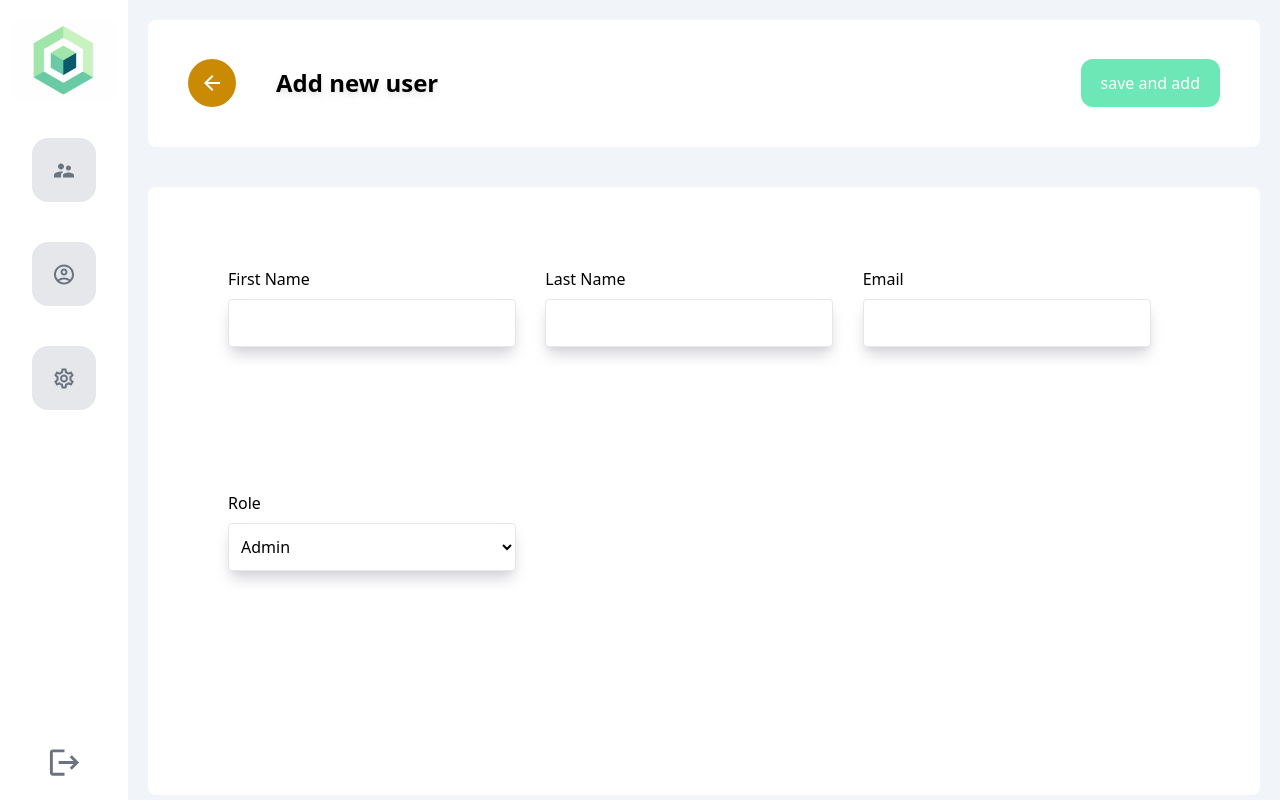
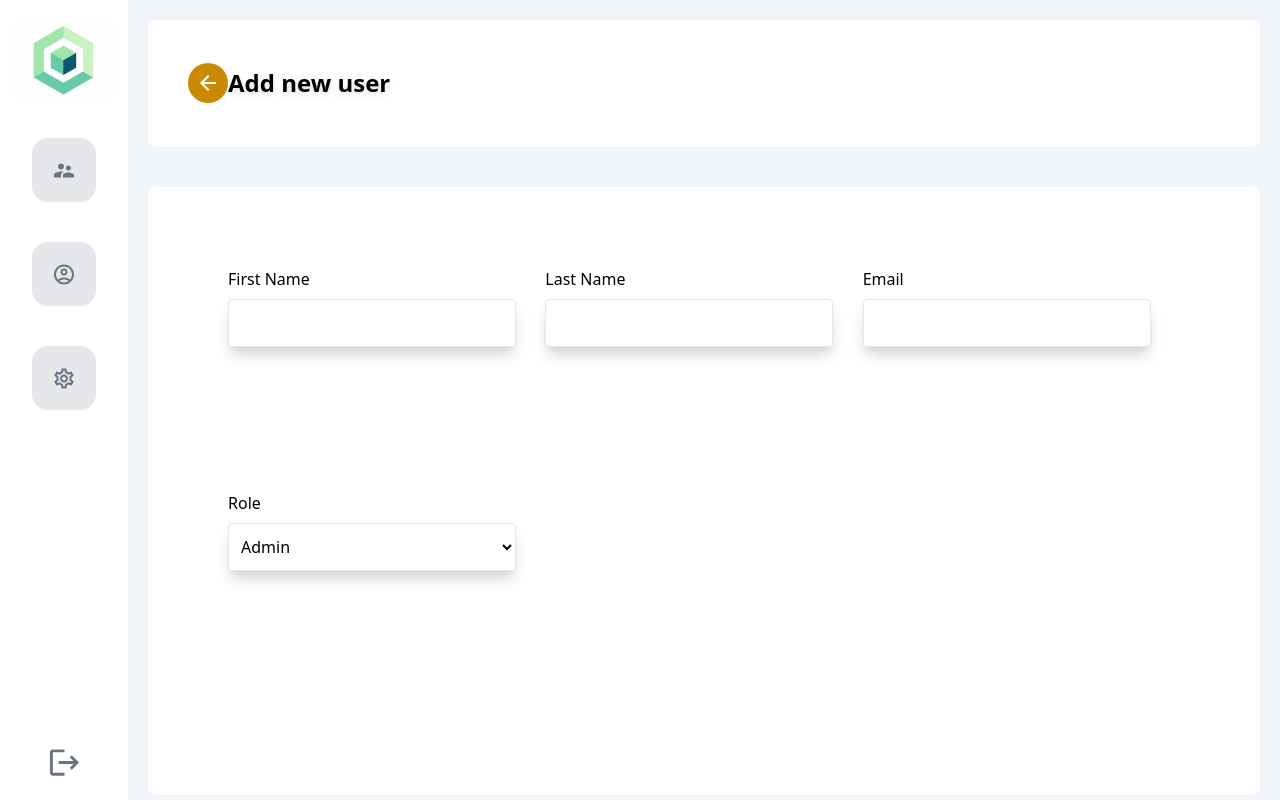
Before and after one commit to jeremy-marcillaud/prediko_assignment, a Next.js app: page /admin/users/new in a window 1280 px wide. Built offline with nearby package versions, Linux system fonts and the light colour scheme.

Commit message:
refacto first part

```diff
--- /dev/null
+++ b/atoms/button.tsx
@@ -0,0 +1,41 @@
+import { type ButtonHTMLAttributes, type ReactNode } from "react";
+import classNames from "classnames";
+
+type buttonVariant = "regular" | "danger" | "ghost" | "link";
+type buttonSize = "regular" | "large" | "small";
+
+export interface Props extends ButtonHTMLAttributes<HTMLButtonElement> {
+  size?: buttonSize;
+  variant?: buttonVariant;
+  children: ReactNode;
+}
+
+export default function Button({
+  size = "regular",
+  variant = "regular",
+  children,
+  className,
+  ...rest
+}: Props) {
+  return (
+    <button
+      className={classNames(
+        "h-fit w-fit rounded-lg text-xs font-medium transition-all",
+        "disabled:cursor-not-allowed disabled:opacity-50",
+        size === "large" && "px-5 py-3 text-base",
+        size === "regular" && "w-32 p-3 py-2 text-sm",
+        size === "small" && "px-2 py-2",
+        variant === "regular" &&
+          "bg-emerald-300 text-white hover:bg-brand-dark disabled:hover:bg-brand",
+        variant === "danger" &&
+          "bg-red-300 text-white hover:border-brand-dark hover:bg-brand-light disabled:border-brand disabled:bg-transparent",
+        variant === "ghost" &&
+          "text-brand hover:bg-brand-light disabled:hover:bg-transparent",
+        variant === "link" && "text-brand hover:underline disabled:no-underline"
+      )}
+      {...rest}
+    >
+      {children}
+    </button>
+  );
+}
--- /dev/null
+++ b/atoms/circleButton.tsx
@@ -0,0 +1,34 @@
+import { type ButtonHTMLAttributes, type ReactNode } from "react";
+import classNames from "classnames";
+import Link from "next/link";
+
+type buttonVariant = "regular" | "danger" | "ghost" | "link";
+type buttonSize = "regular" | "large" | "small";
+
+interface Props extends ButtonHTMLAttributes<HTMLButtonElement> {
+  path: string;
+  size?: buttonSize;
+  variant?: buttonVariant;
+  children: ReactNode;
+}
+
+export default function CircleButton({
+  size = "regular",
+  variant = "regular",
+  path,
+  children,
+}: Props) {
+  return (
+    <Link
+      className={classNames(
+        "h-fit w-fit rounded-full m-2 text-xs font-medium transition-all",
+        size === "large" && "px-5 py-3 text-base",
+        size === "regular" && "p-2",
+        variant === "regular" && "bg-yellow-600  text-white"
+      )}
+      href={path}
+    >
+      {children}
+    </Link>
+  );
+}
--- /dev/null
+++ b/atoms/spinner.tsx
@@ -0,0 +1,7 @@
+export default function Spinner() {
+  return (
+    <div className=" h-screen flex justify-center items-center">
+      <div className="animate-spin rounded-full h-32 w-32 border-b-2 border-gray-900"></div>
+    </div>
+  );
+}
--- a/lib/fetcher.ts
+++ b/lib/fetcher.ts
@@ -1,14 +1,10 @@
-export default function fetcher(url: string, data = undefined) {
-  return fetch(`${process.env.NEXT_PUBLIC_API_URL}${url}`, {
-    method: data ? "POST" : "GET",
-    headers: {
-      "Content-Type": "application/json",
-    },
-    body: JSON.stringify(data),
-  }).then((response) => {
-    if (response.status > 399 && response.status < 200) {
-      throw new Error();
+export default function fetcher(url: string, data: any) {
+  return fetch(`${process.env.NEXT_PUBLIC_API_URL}${url}`, data).then(
+    (response) => {
+      if (response.status > 399 && response.status < 200) {
+        throw new Error();
+      }
+      return response.json();
     }
-    return response.json();
-  });
+  );
 }
--- /dev/null
+++ b/lib/users.ts
@@ -0,0 +1,14 @@
+import { Args } from "../pages/admin/users/new";
+import fetcher from "./fetcher";
+
+export function createUser(url: string, { arg }: Args) {
+  return fetcher(url, { method: "POST", body: JSON.stringify(arg) });
+}
+
+export function updateUser(url: string, { arg }: Args) {
+  return fetcher(url, { method: "PUT", body: JSON.stringify(arg) });
+}
+
+export function deleteUser(url: string) {
+  return fetcher(url, { method: "DELETE" });
+}
--- a/pages/admin/users/[id].tsx
+++ b/pages/admin/users/[id].tsx
@@ -5,61 +5,33 @@
 import { SubmitHandler, useForm } from "react-hook-form";
 import { MdArrowBack } from "react-icons/md";
 import { useUser } from "../../../lib/hooks";
-import { Args, IFormInput } from "./new";
+import { IFormInput } from "./new";
 import useSWRMutation from "swr/mutation";
-import fetcher from "../../../lib/fetcher";
-
-async function updateUser(url: string, data: Args) {
-  await fetch(`https://test-front-p6cqni7znq-uc.a.run.app/${url}`, {
-    method: "PUT",
-    headers: {
-      "Content-Type": "application/json",
-    },
-    body: JSON.stringify(data.arg),
-  }).then((res) => {
-    if (res.status > 399 && res.status < 200) {
-      throw new Error();
-    }
-    return res.json();
-  });
-}
+import { deleteUser, updateUser } from "../../../lib/users";
+import Spinner from "../../../atoms/spinner";
+import Button from "../../../atoms/button";
+import CircleButton from "../../../atoms/circleButton";
 
 export default function Page() {
   const router = useRouter();
   const { id } = router.query;
-  const { user, isLoading, isError } = useUser(id as string);
+  const { user, isError } = useUser(id as string);
   const { register, handleSubmit, setValue } = useForm<IFormInput>();
   const [disabled, setDisabled] = useState(true);
 
   const { trigger, isMutating, error } = useSWRMutation(`/${id}`, updateUser);
 
   const onSubmit: SubmitHandler<IFormInput> = async (data) => {
-    try {
-      await trigger({ id, ...data });
-      router.push("/admin/users");
-    } catch (e) {}
+    await trigger({ id, ...data });
+    router.push("/admin/users");
   };
 
   const handleDelete = () => {
-    fetch(`${process.env.NEXT_PUBLIC_API_URL}/${id}`, {
-      method: "DELETE",
-      headers: {
-        "Content-Type": "application/json",
-      },
-    }).then((res) => {
-      if (res.status > 399 && res.status < 200) {
-        throw new Error();
-      }
-      return res.json();
-    });
+    deleteUser(`/${id}` as string);
   };
 
-  if (!user && !isError) {
-    return (
-      <div className=" h-screen flex justify-center items-center">
-        <div className="animate-spin rounded-full h-32 w-32 border-b-2 border-gray-900"></div>
-      </div>
-    );
+  if ((!user && !isError) || isMutating) {
+    return <Spinner />;
   }
 
   return (
@@ -67,31 +39,27 @@
       <div>
         <div className="w-full bg-white h-1/6 p-10 rounded-lg flex justify-between items-center">
           <div className="flex items-center">
-            <Link
-              href="/admin/users"
-              className="bg-yellow-600 rounded-full h-12 w-12 mr-10 flex items-center justify-center hover:bg-yellow-500"
-            >
+            <CircleButton path="/admin/users">
               <MdArrowBack className="text-white text-2xl" />
-            </Link>
+            </CircleButton>
             <p className="text-2xl font-bold drop-shadow-md shadow-black">
               User account
             </p>
           </div>
           <div className="flex">
-            <div
-              className={classNames(
-                "rounded-xl h-12 flex items-center p-5 mr-2",
-                disabled ? "bg-emerald-300" : "bg-emerald-500"
-              )}
-            >
-              <button type="submit" className="text-white" disabled={disabled}>
+            <div className="mr-2">
+              <Button type="submit" disabled={disabled}>
                 Update user
-              </button>
+              </Button>
             </div>
-            <div className={"rounded-xl h-12 flex items-center p-5 bg-red-300"}>
-              <button onClick={handleDelete} className="text-white">
+            <div>
+              <Button
+                variant="danger"
+                disabled={disabled}
+                onClick={handleDelete}
+              >
                 Delete user
-              </button>
+              </Button>
             </div>
           </div>
         </div>
--- a/pages/admin/users/index.tsx
+++ b/pages/admin/users/index.tsx
@@ -1,19 +1,17 @@
 import Link from "next/link";
-import { use, useState } from "react";
+import { useState } from "react";
 import { MdArrowForward, MdOutlineSearch, MdAddBox } from "react-icons/md";
+import CircleButton from "../../../atoms/circleButton";
+import Spinner from "../../../atoms/spinner";
 import { useUsers } from "../../../lib/hooks";
 // const users = new Array(10).fill(1).map((_, i) => `Playlist ${i + 1}`);
 
 export default function Page() {
-  const { users, isLoading, isError } = useUsers();
+  const { users, isError } = useUsers();
   const [searchTerm, setSearchTerm] = useState("");
 
   if (!users && !isError) {
-    return (
-      <div className=" h-screen flex justify-center items-center">
-        <div className="animate-spin rounded-full h-32 w-32 border-b-2 border-gray-900"></div>
-      </div>
-    );
+    return <Spinner />;
   }
 
   const handleSearch = (e: any) => {
@@ -73,14 +71,9 @@
                   {item.role === "ADMIN" ? "Administrator" : "Developper"}
                 </p>
               </div>
-              <div>
-                <Link
-                  href={`/admin/users/${item.id}`}
-                  className=" bg-yellow-600 rounded-full h-5 w-5 flex items-center justify-center hover:bg-yellow-500"
-                >
-                  <MdArrowForward className="text-white" />
-                </Link>
-              </div>
+              <CircleButton path={`/admin/users/${item.id}`}>
+                <MdArrowForward className="text-white" />
+              </CircleButton>
             </li>
           );
         })}
--- a/pages/admin/users/new.tsx
+++ b/pages/admin/users/new.tsx
@@ -5,6 +5,10 @@
 import { useRouter } from "next/router";
 
 import useSWRMutation from "swr/mutation";
+import { createUser } from "../../../lib/users";
+import Spinner from "../../../atoms/spinner";
+import Button from "../../../atoms/button";
+import CircleButton from "../../../atoms/circleButton";
 
 export interface IFormInput {
   id: string;
@@ -18,28 +22,8 @@
   arg: IFormInput;
 }
 
-async function createUser(url: string, data: Args) {
-  await fetch("https://test-front-p6cqni7znq-uc.a.run.app", {
-    method: "POST",
-    headers: {
-      "Content-Type": "application/json",
-    },
-    body: JSON.stringify(data.arg),
-  }).then((res) => {
-    if (res.status > 399 && res.status < 200) {
-      throw new Error();
-    }
-    return res.json();
-  });
-}
-
 export default function App() {
-  const {
-    trigger,
-    isMutating,
-    error,
-    data: user,
-  } = useSWRMutation("/", createUser);
+  const { trigger, isMutating, data: user } = useSWRMutation("/", createUser);
   const { register, handleSubmit } = useForm<IFormInput>();
   const router = useRouter();
   const onSubmit: SubmitHandler<IFormInput> = async (data) => {
@@ -49,25 +33,22 @@
     } catch (e) {}
   };
 
+  if (isMutating) {
+    return <Spinner />;
+  }
+
   return (
     <form className="h-screen p-5" onSubmit={handleSubmit(onSubmit)}>
       <div className="w-full bg-white h-1/6 p-10 rounded-lg flex justify-between items-center">
         <div className="flex items-center">
-          <Link
-            href="/admin/users"
-            className="bg-yellow-600 rounded-full h-12 w-12 mr-10 flex items-center justify-center hover:bg-yellow-500"
-          >
+          <CircleButton path="/admin/users">
             <MdArrowBack className="text-white text-2xl" />
-          </Link>
+          </CircleButton>
           <p className="text-2xl font-bold drop-shadow-md shadow-black">
             Add new user
           </p>
         </div>
-        <div className="bg-emerald-300 rounded-xl h-12 flex items-center p-5">
-          <button type="submit" className="text-white" disabled={isMutating}>
-            save and add
-          </button>
-        </div>
+        <Button type="submit">Save and add</Button>
       </div>
       <div className="mt-10 rounded-lg grid grid-cols-3 bg-white h-4/5 p-20">
         <div className="flex flex-col">
```
